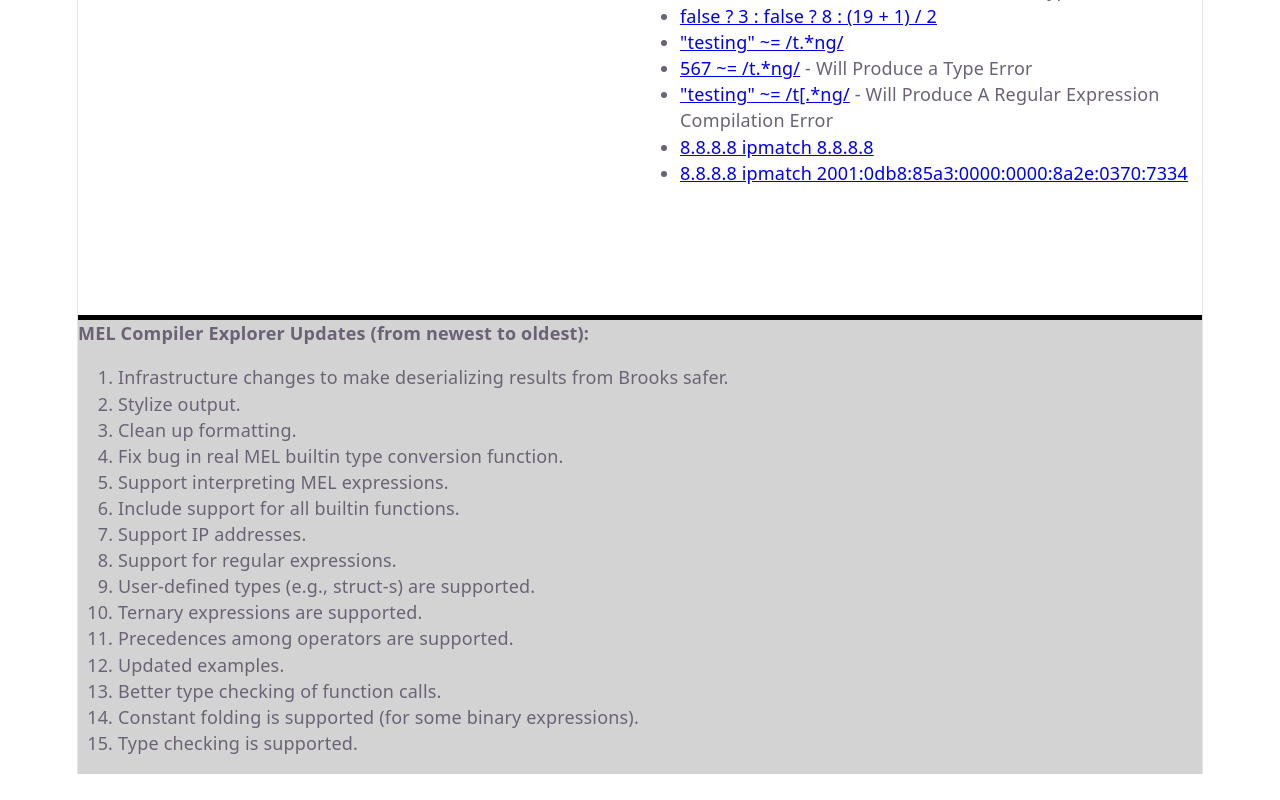
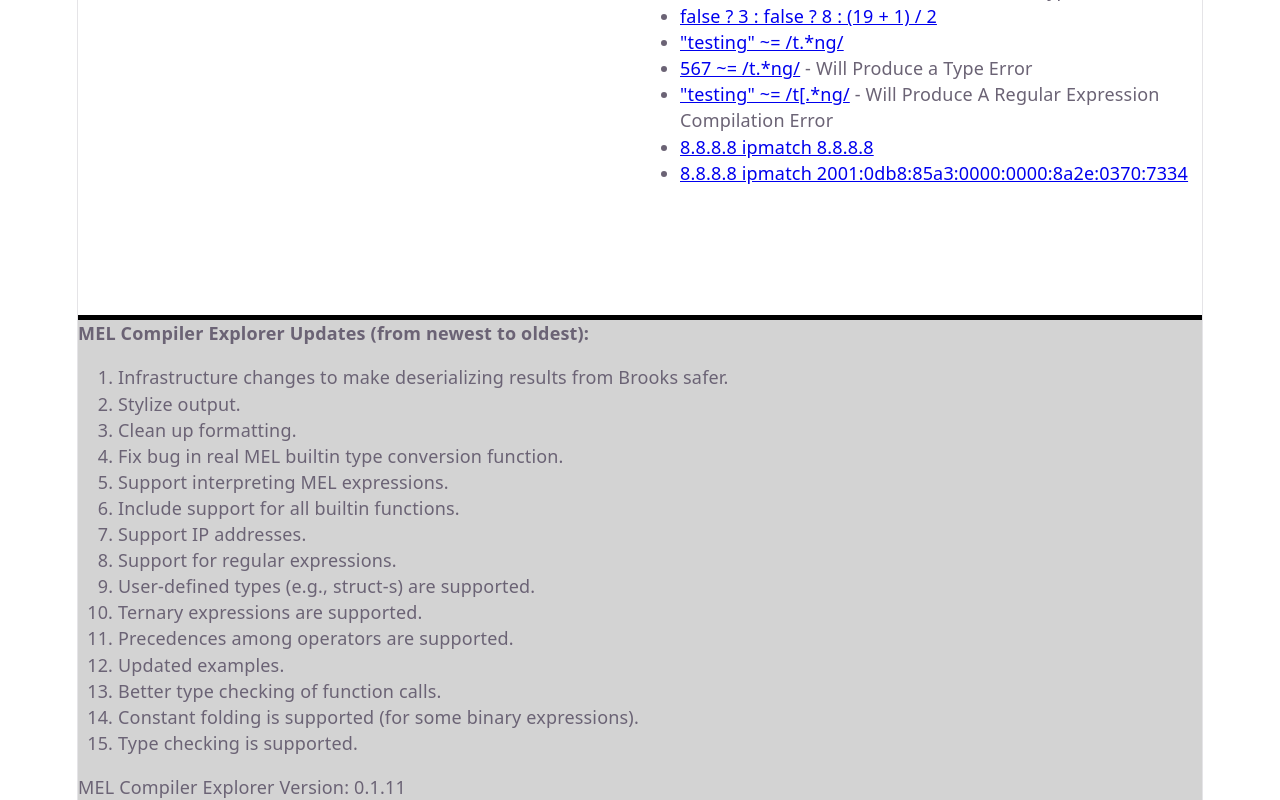
Before and after one commit to cerfcast/brooks-wasm, a React (Vite) app in the folder brooksui/: page / in a window 1280 px wide. Shown: the part 689-1489 px from the top of the page. Before the commit the page ends 1463 px from the top, so only its background shows below. Built offline with nearby package versions, Linux system fonts and the light colour scheme.

Commit message:
Add Version Number
Signed-off-by: Will Hawkins <hawkinsw@obs.cr>

```diff
--- a/brooksui/src/App.tsx
+++ b/brooksui/src/App.tsx
@@ -28,6 +28,8 @@ import {
   None,
   orDefault,
 } from "./Brooks.ts";
+
+const MelCompilerVersion = "0.1.11";
 
 type VirtualRequestMethod = "GET" | "POST";
 
@@ -326,6 +328,7 @@ function Changelog() {
             return <li key={i}>{v}</li>;
           })}
         </ol>
+        MEL Compiler Explorer Version: {MelCompilerVersion}
       </div>
     </>
   );
```
